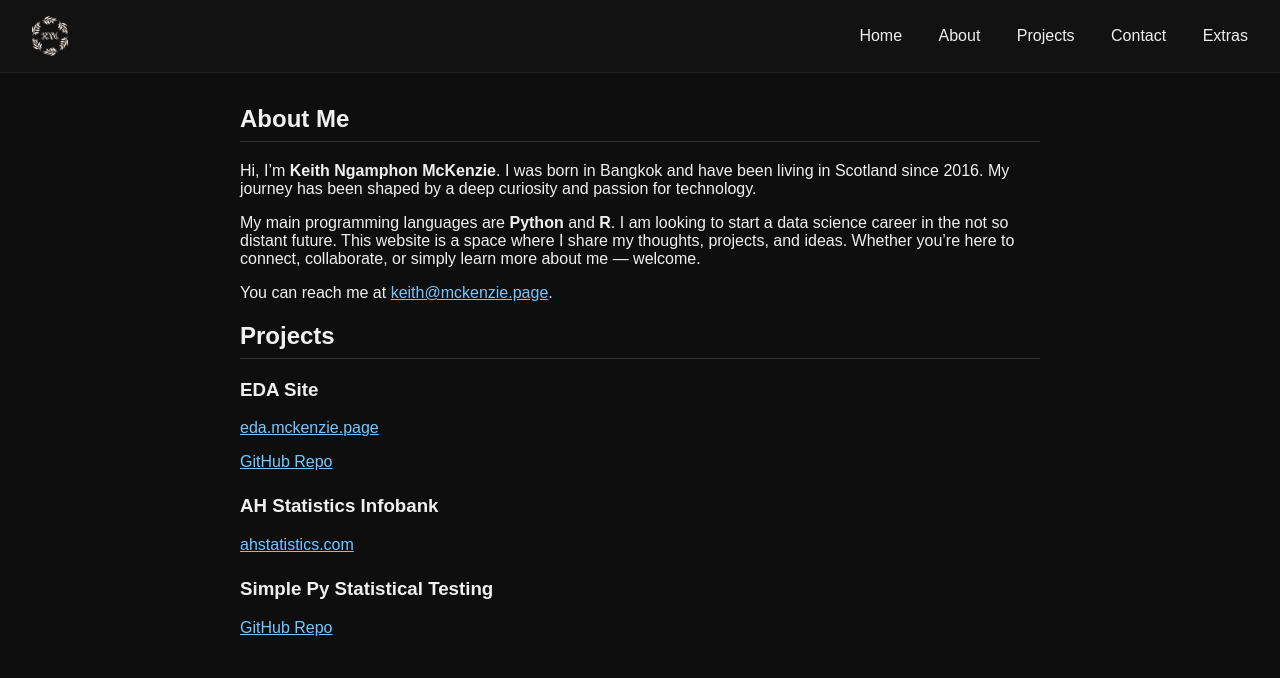
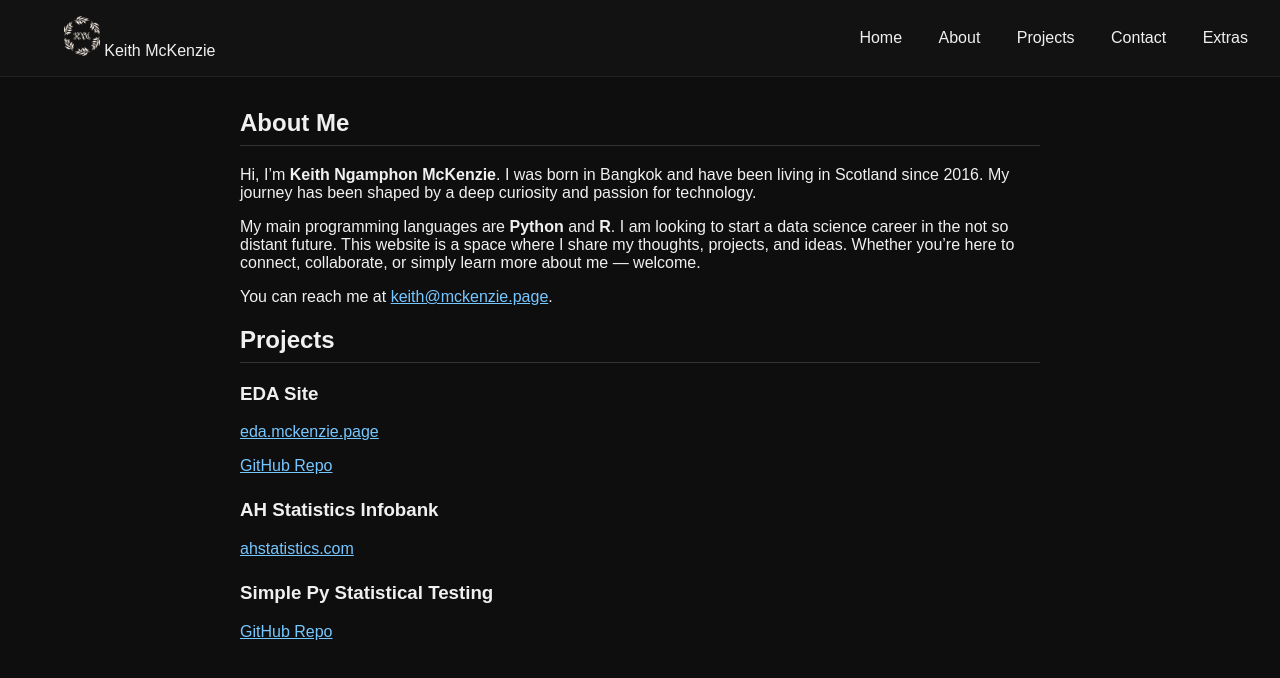
Before and after one commit to keithmckenzie/keithmckenzie.github.io, a plain HTML site: page index.html in a window 1280 px wide. Drawn offline with Linux system fonts and the light colour scheme.

Commit message:
Update index.html

```diff
--- a/index.html
+++ b/index.html
@@ -8,7 +8,12 @@
 </head>
 <body>
   <nav class="navbar">
+  <div class="logo-wrapper">
+    <a href="index.html" class="logo-link">
       <img src="logo.png" alt="Keith McKenzie Logo">
+      <span class="logo-text">Keith McKenzie</span>
+    </a>
+  </div>
   <div>
     <a href="index.html">Home</a>
     <a href="about.html">About</a>
```
Lines whose indentation alone changed are shown as unchanged.
